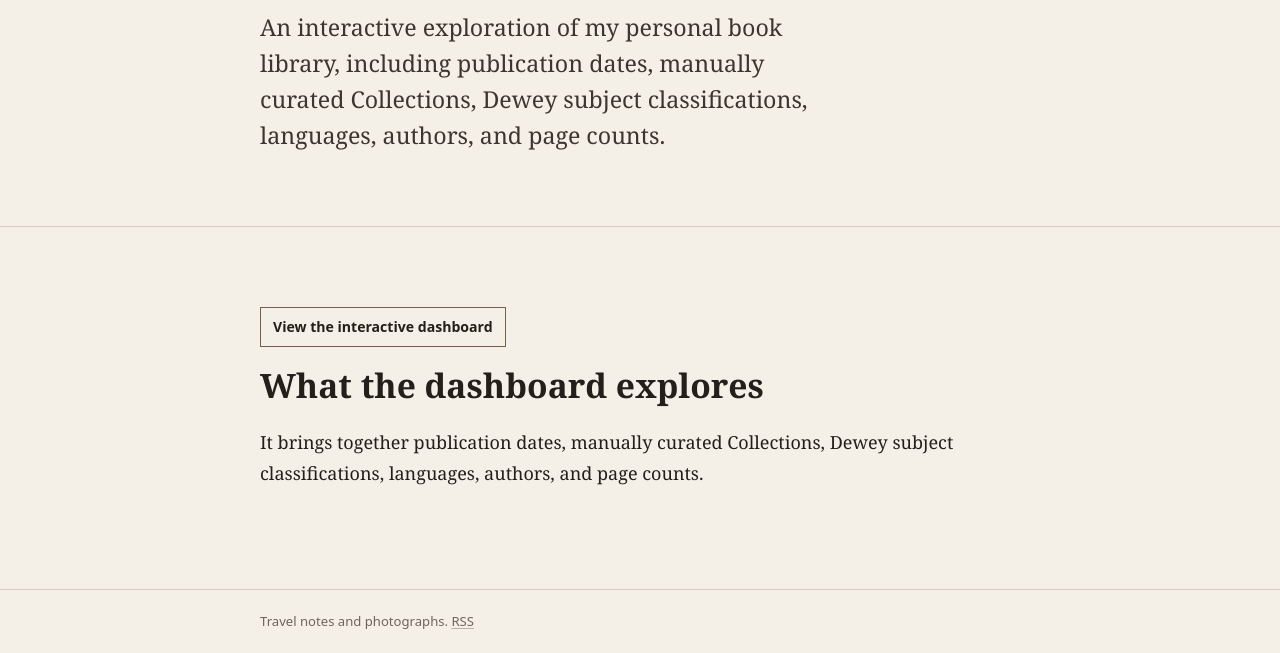
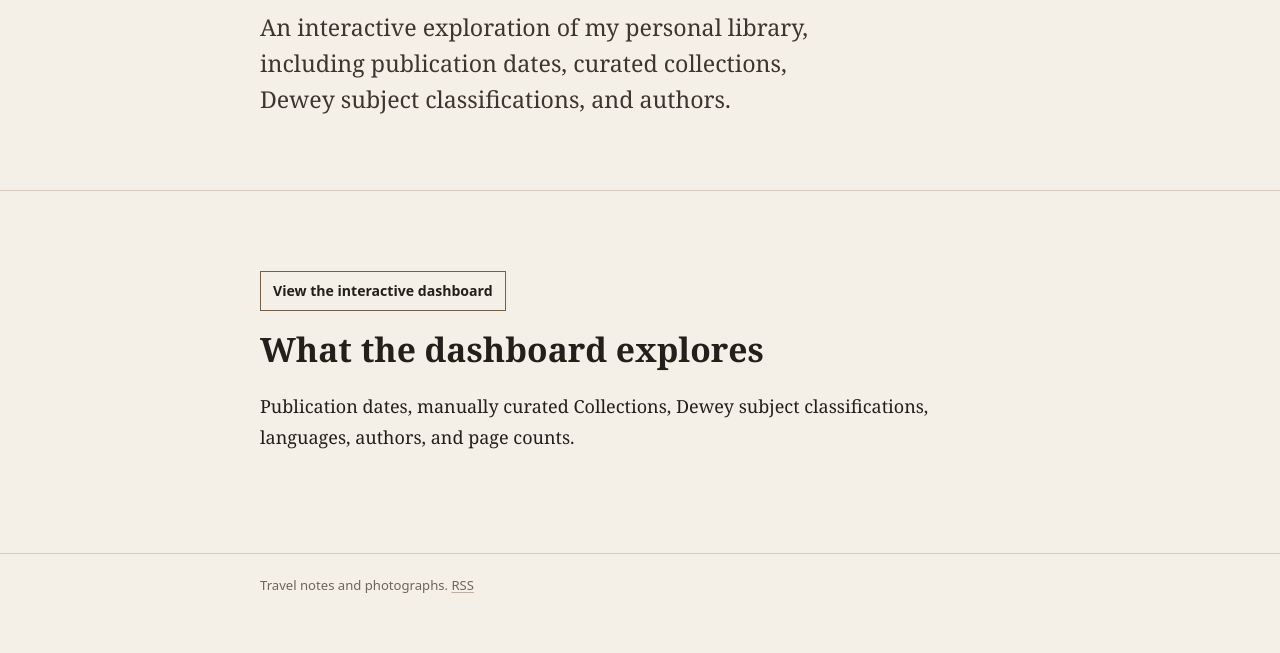
Before and after one commit to Colm51/Website_Pilot, an Eleventy site: page Text/BooksDashboard.md in a window 1280 px wide. Shown: the part 378-1031 px from the top of the page. After the commit the page ends 995 px from the top, so only its background shows below. Built offline with nearby package versions, Linux system fonts and the light colour scheme; Eleventy itself is replaced by a stand-in of ours; files that its build step writes are made by us from their sources.

Commit message:
refined books dashboard

```diff
--- a/Text/BooksDashboard.md
+++ b/Text/BooksDashboard.md
@@ -2,7 +2,7 @@
 title: Books Dashboard
 date: 2026-09-02
 updated: 2026-09-02
-summary: An interactive exploration of my personal book library, including publication dates, manually curated Collections, Dewey subject classifications, languages, authors, and page counts.
+summary: An interactive exploration of my personal library, including publication dates, curated Collections, Dewey subject classifications, languages, authors, and page counts.
 description: An interactive exploration of my personal book library, including publication dates, manually curated Collections, Dewey subject classifications, languages, authors, and page counts.
 layout: layouts/base.njk
 permalink: /projects/books-dashboard/index.html
@@ -14,7 +14,7 @@ tags:
   <div class="measure">
     <p class="kicker">Personal book data</p>
     <h1 id="page-title">Books Dashboard</h1>
-    <p class="lede">An interactive exploration of my personal book library, including publication dates, manually curated Collections, Dewey subject classifications, languages, authors, and page counts.</p>
+    <p class="lede">An interactive exploration of my personal library, including publication dates, curated collections, Dewey subject classifications, and authors.</p>
   </div>
 </section>
 
@@ -22,5 +22,5 @@ tags:
   <p><a class="project-link" href="https://booksdashboard-cufuykiwscbd6cw9775qkr.streamlit.app" target="_blank" rel="noopener noreferrer">View the interactive dashboard</a></p>
 
   <h2>What the dashboard explores</h2>
-  <p>It brings together publication dates, manually curated Collections, Dewey subject classifications, languages, authors, and page counts.</p>
+  <p>Publication dates, manually curated Collections, Dewey subject classifications, languages, authors, and page counts.</p>
 </article>
```
